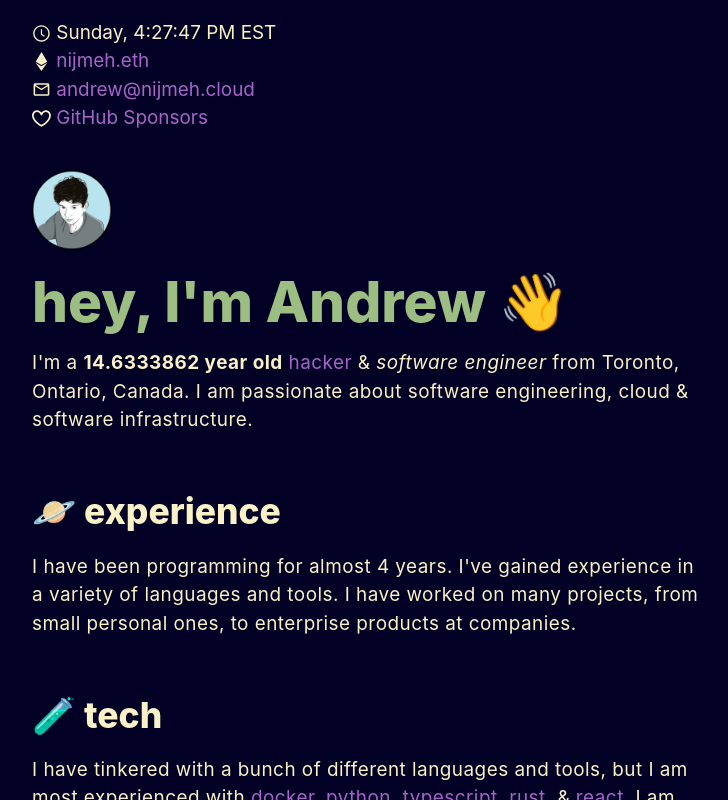
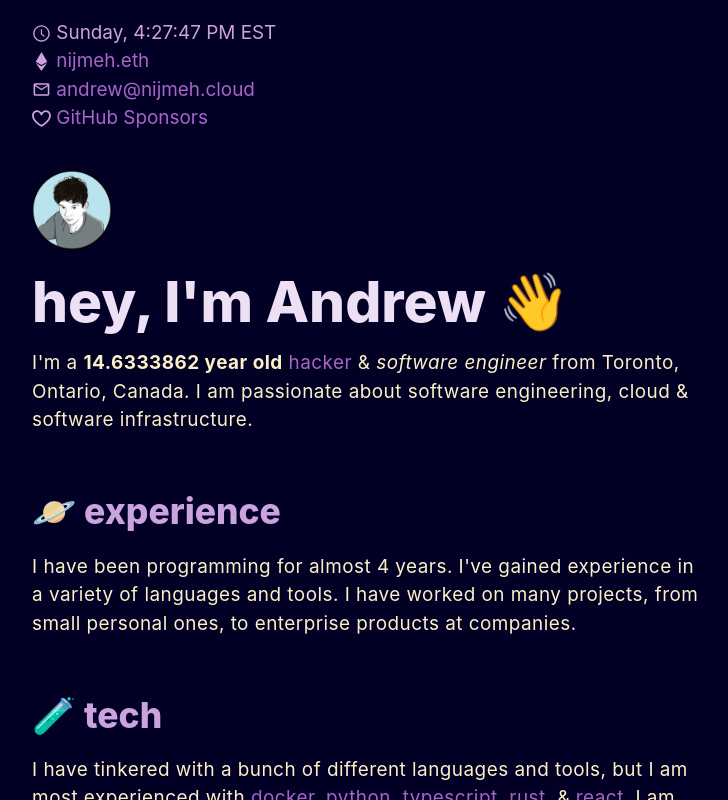
Before and after one commit to andrewn6/world, an Astro site: page / in a window 1280 px wide. Shown: the whole page, without its empty margins (269-997 px from the left). Built offline with nearby package versions, Linux system fonts and the light colour scheme; Astro itself is replaced by a stand-in of ours.

Commit message:
change h3 and h2

```diff
--- a/src/pages/index.astro
+++ b/src/pages/index.astro
@@ -101,7 +101,7 @@ import { AiOutlineHeart } from "react-icons/ai/index.js"
 
 
 	h1 {
-        color: rgb(157, 190, 130);
+        color: #eee0f4;
         text-align: center;
         margin-bottom: 2rem;
         margin-top: 20px;
@@ -114,7 +114,7 @@ import { AiOutlineHeart } from "react-icons/ai/index.js"
     }
 
     h3 {
-        color: #fbf1c7;
+        color: #cba3df;
         margin-bottom: 8;
         white-space: pre;
     }
```
